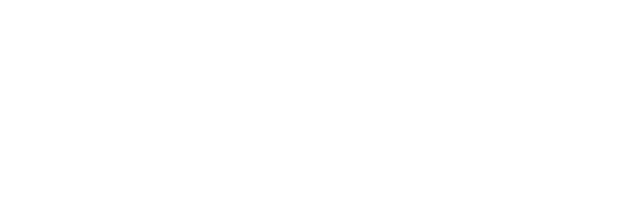
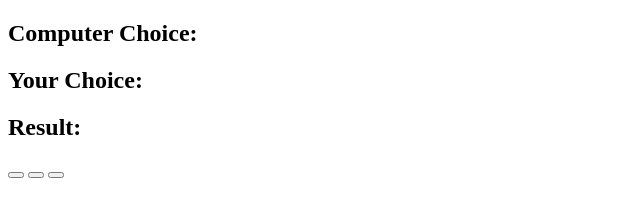
Before and after one commit to just-arizon/rock-paper-scissors, a plain HTML site: page index.html in a window 1280 px wide. Shown: the whole page, without its empty margins (0-640 px from the left). Drawn offline with Linux system fonts and the light colour scheme.

Commit message:
Add html design structure

```diff
--- a/index.html
+++ b/index.html
@@ -6,6 +6,12 @@
     <title>Rock-Paper-Scissors</title>
 </head>
 <body>
+    <h2>Computer Choice: <span id="computer-choice"></span></h2>
+    <h2>Your Choice: <span id="user-choice"></span></h2>
+    <h2>Result: <span id="result"></span></h2>
 
+    <button id="rock"></button>
+    <button id="paper"></button>
+    <button id="scissors"></button>
 </body>
 </html>
```
